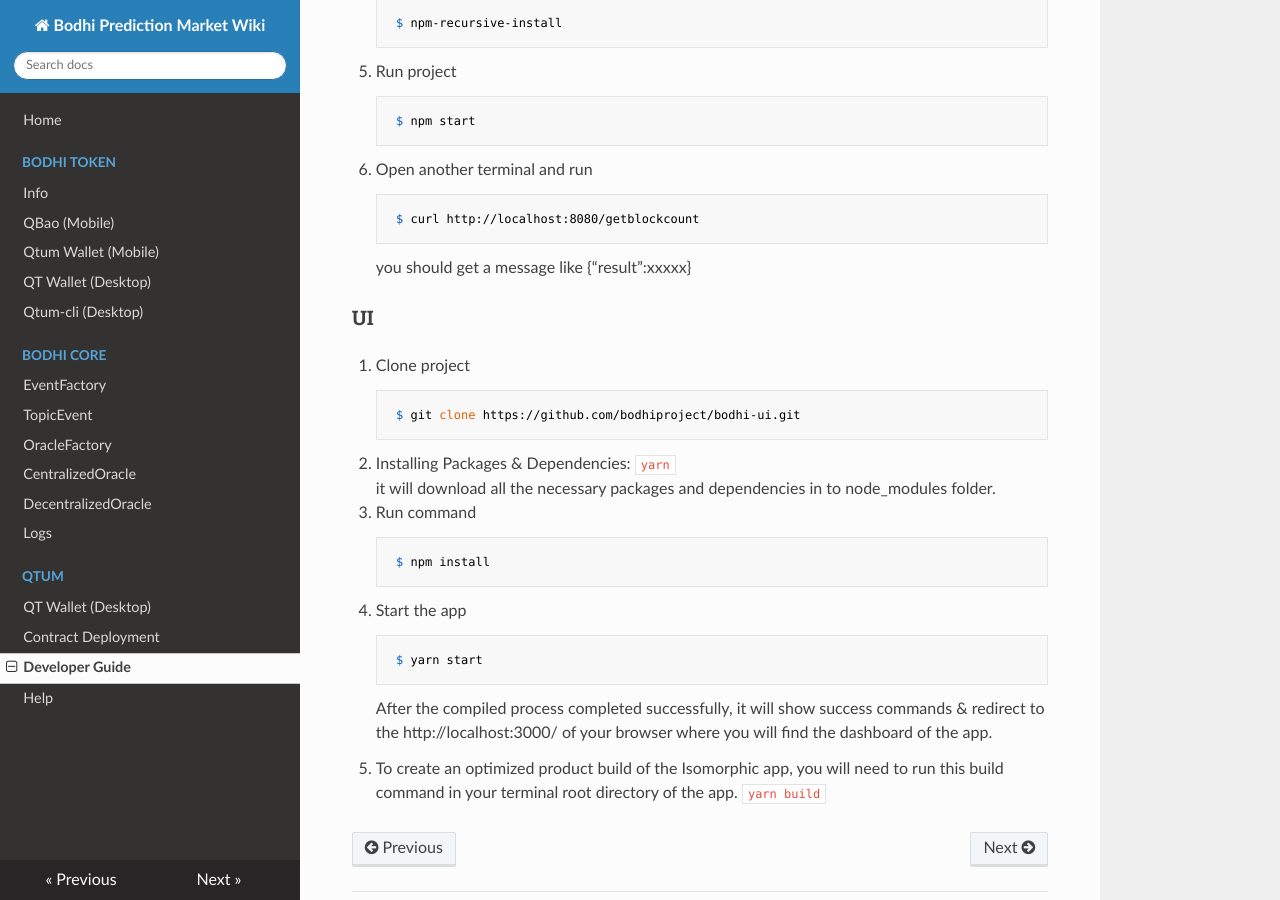
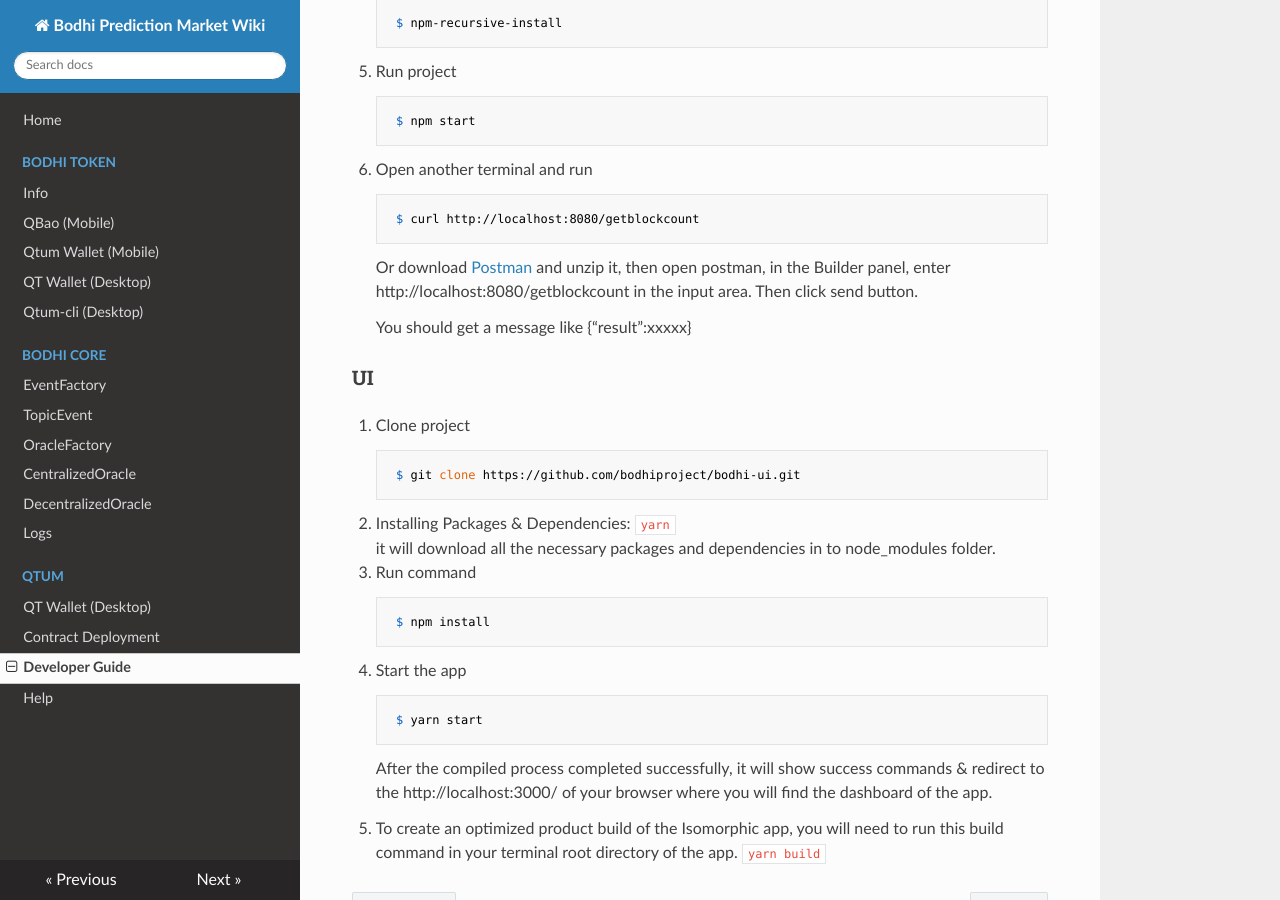
Before and after one commit to bodhiproject/wiki, an MkDocs documentation site: the page built from docs/developer_guide.md, in a window 1280 px wide and 900 px high, scrolled down 2612 px. Built offline with MkDocs 1.6.1, drawn with Linux system fonts in a browser that asks for light colours; nearby versions of some CDN libraries; comment, search, counter and statistics services are not loaded; old or Windows-style settings are respelled for this version of MkDocs; some of the changed text lies outside the part shown.

Commit message:
add postman example

```diff
--- a/docs/developer_guide.md
+++ b/docs/developer_guide.md
@@ -113,7 +113,9 @@
 
          $ curl http://localhost:8080/getblockcount
 
-      you should get a message like {“result”:xxxxx}
+      Or download [Postman](https://www.getpostman.com/) and unzip it, then open postman, in the Builder panel, enter http://localhost:8080/getblockcount in the input area. Then click send button.
+
+      You should get a message like {“result”:xxxxx}
 
 
 ### UI
```
Also changed, not shown: other parts of docs/developer_guide.md (+1 -1 lines).
